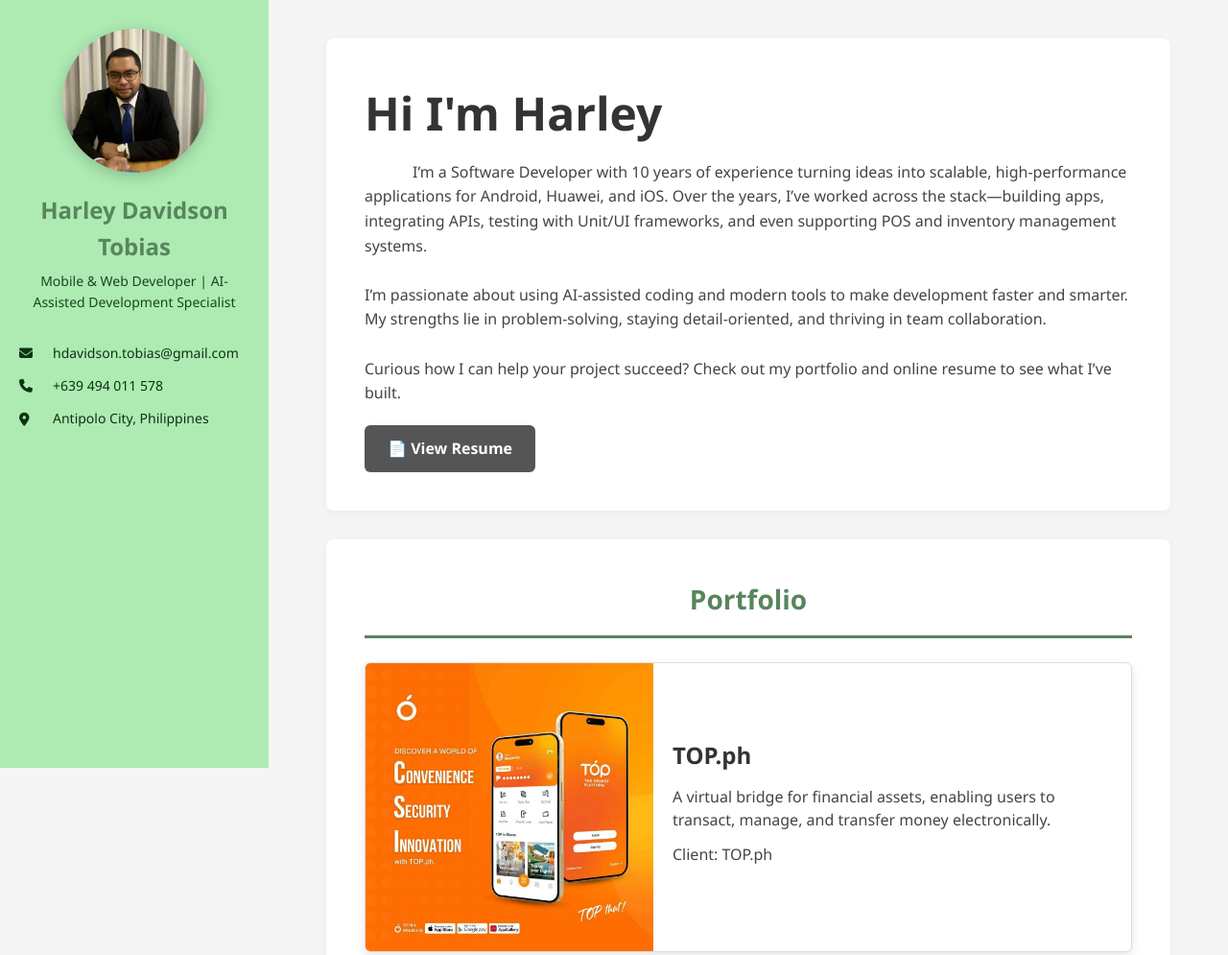
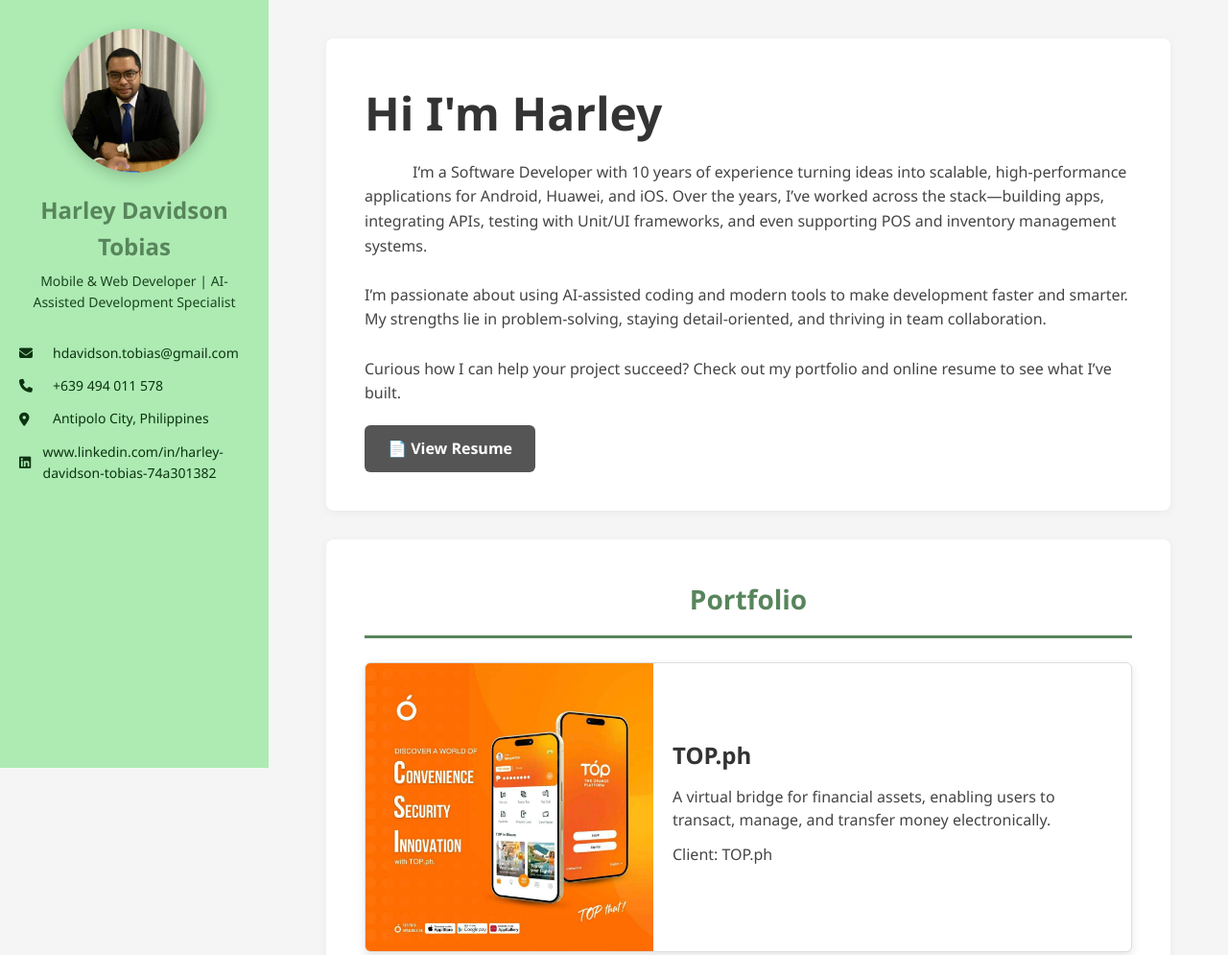
Before and after one commit to Niferium/portfolio, a plain HTML site: page index.html in a window 1280 px wide. Shown: the top 995 px of the page at 96% size. Drawn offline with Linux system fonts and the light colour scheme.

Commit message:
added linked in

```diff
--- a/index.html
+++ b/index.html
@@ -412,6 +412,10 @@
                 <i class="fas fa-map-marker-alt"></i>
                 Antipolo City, Philippines
             </a>
+            <a href="https://www.linkedin.com/in/harley-davidson-tobias-74a301382">
+                <i class="fa-brands fa-linkedin"></i>
+                www.linkedin.com/in/harley-davidson-tobias-74a301382
+            </a>
         </div>
     </div>
 
```
